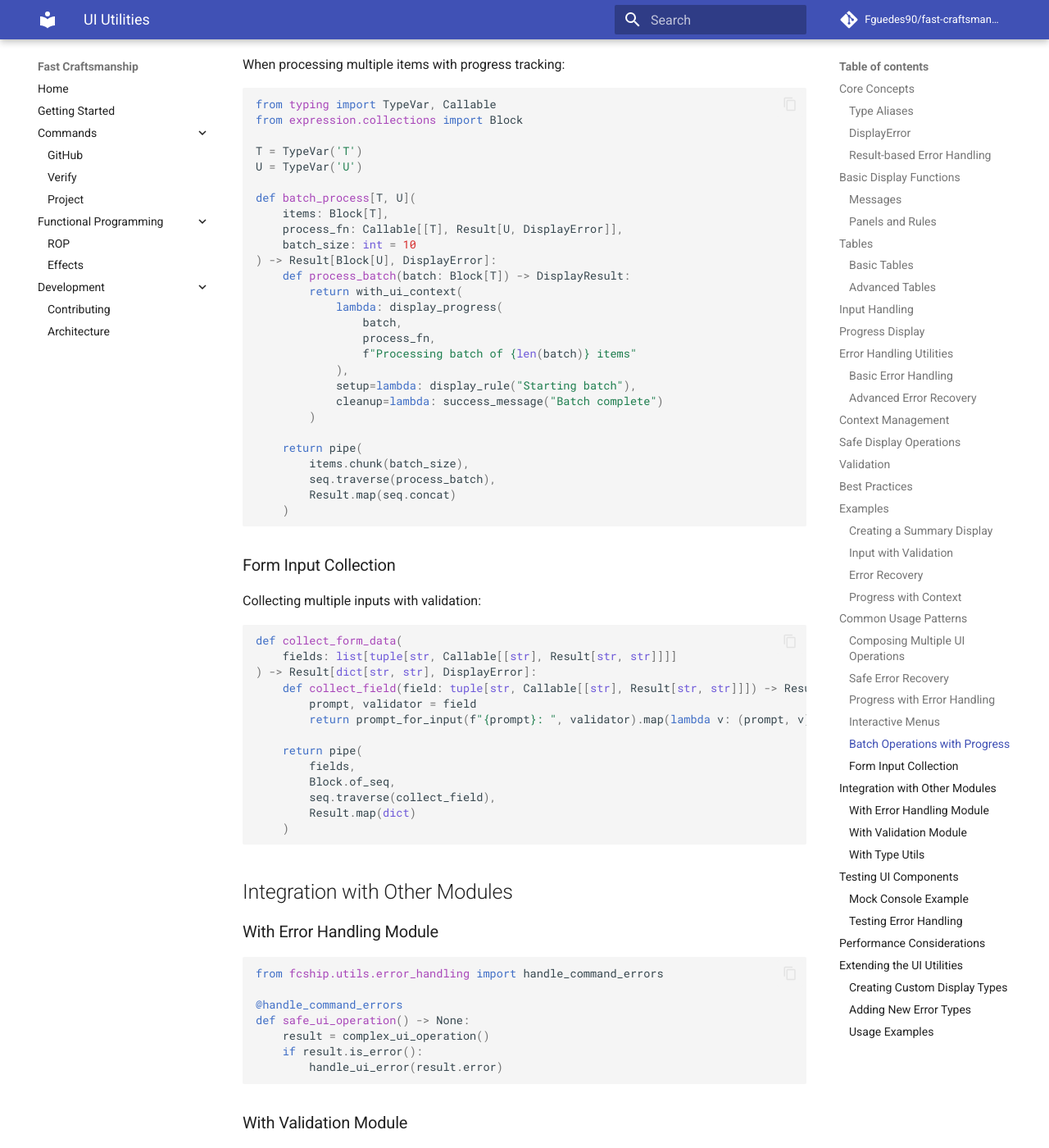
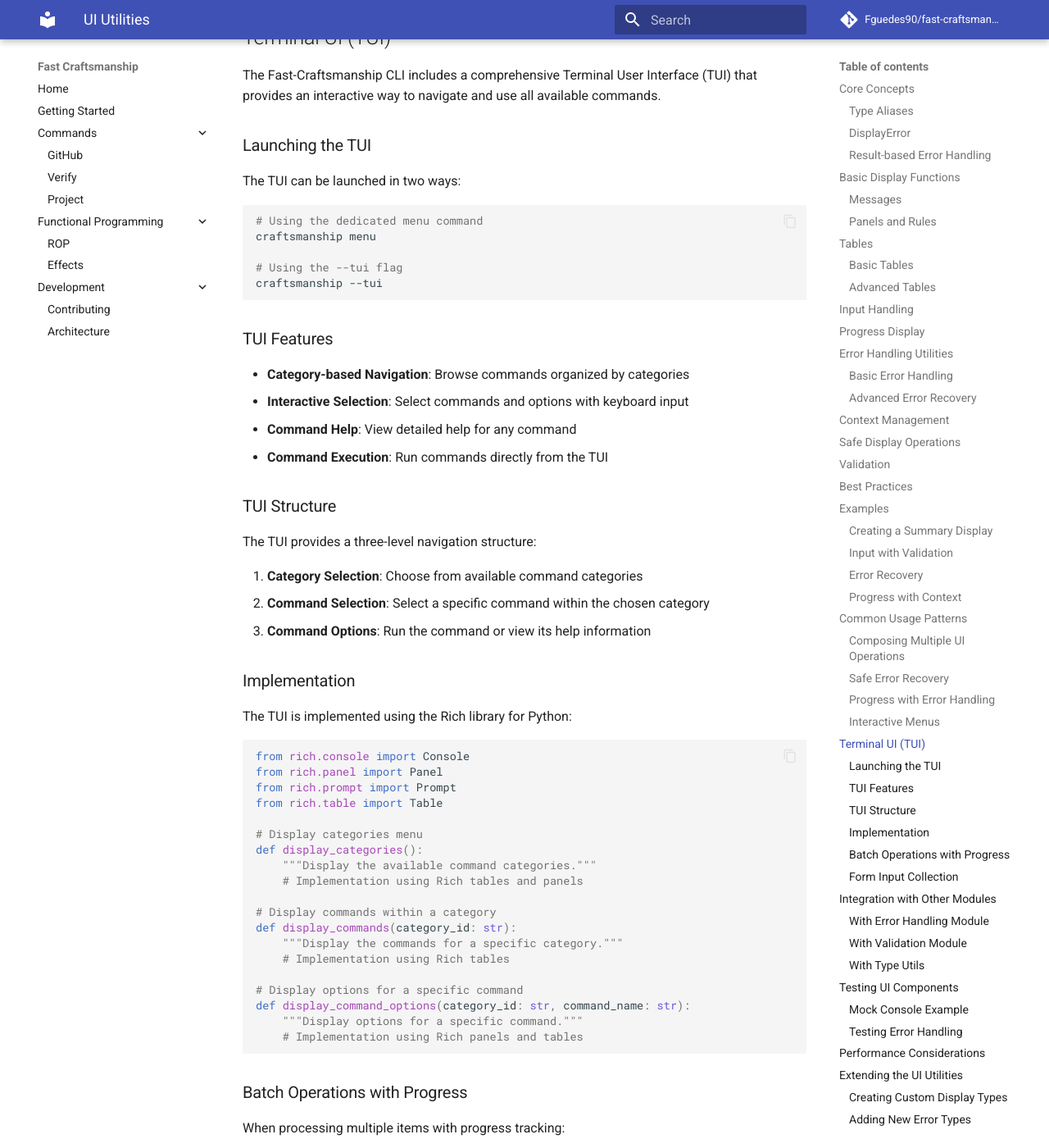
Before and after one commit to Fguedes90/fast-craftsmanship, an MkDocs documentation site: the page built from docs/docs/cli/utils/ui.md, in a window 1280 px wide and 1400 px high, scrolled down 6712 px. Shown: the whole window at 82% size. Built offline with MkDocs 1.6.1 and Material for MkDocs 9.7.7, drawn with Linux system fonts in a browser that asks for light colours; comment, search, counter and statistics services are not loaded.

Commit message:
feat: Add Rich-based TUI menu system for interactive command selection

````diff
--- a/docs/docs/cli/utils/ui.md
+++ b/docs/docs/cli/utils/ui.md
@@ -320,6 +320,63 @@
     )
 ```
 
+## Terminal UI (TUI)
+
+The Fast-Craftsmanship CLI includes a comprehensive Terminal User Interface (TUI) that provides an interactive way to navigate and use all available commands.
+
+### Launching the TUI
+
+The TUI can be launched in two ways:
+
+```bash
+# Using the dedicated menu command
+craftsmanship menu
+
+# Using the --tui flag
+craftsmanship --tui
+```
+
+### TUI Features
+
+- **Category-based Navigation**: Browse commands organized by categories
+- **Interactive Selection**: Select commands and options with keyboard input
+- **Command Help**: View detailed help for any command
+- **Command Execution**: Run commands directly from the TUI
+
+### TUI Structure
+
+The TUI provides a three-level navigation structure:
+
+1. **Category Selection**: Choose from available command categories
+2. **Command Selection**: Select a specific command within the chosen category
+3. **Command Options**: Run the command or view its help information
+
+### Implementation
+
+The TUI is implemented using the Rich library for Python:
+
+```python
+from rich.console import Console
+from rich.panel import Panel
+from rich.prompt import Prompt
+from rich.table import Table
+
+# Display categories menu
+def display_categories():
+    """Display the available command categories."""
+    # Implementation using Rich tables and panels
+
+# Display commands within a category
+def display_commands(category_id: str):
+    """Display the commands for a specific category."""
+    # Implementation using Rich tables
+
+# Display options for a specific command
+def display_command_options(category_id: str, command_name: str):
+    """Display options for a specific command."""
+    # Implementation using Rich panels and tables
+```
+
 ### Batch Operations with Progress
 
 When processing multiple items with progress tracking:
````
Also changed, not shown: docs/docs/cli/index.md (+123 -0 lines), fcship/tui/README.md (added, +59 -0 lines), 1 other file.
